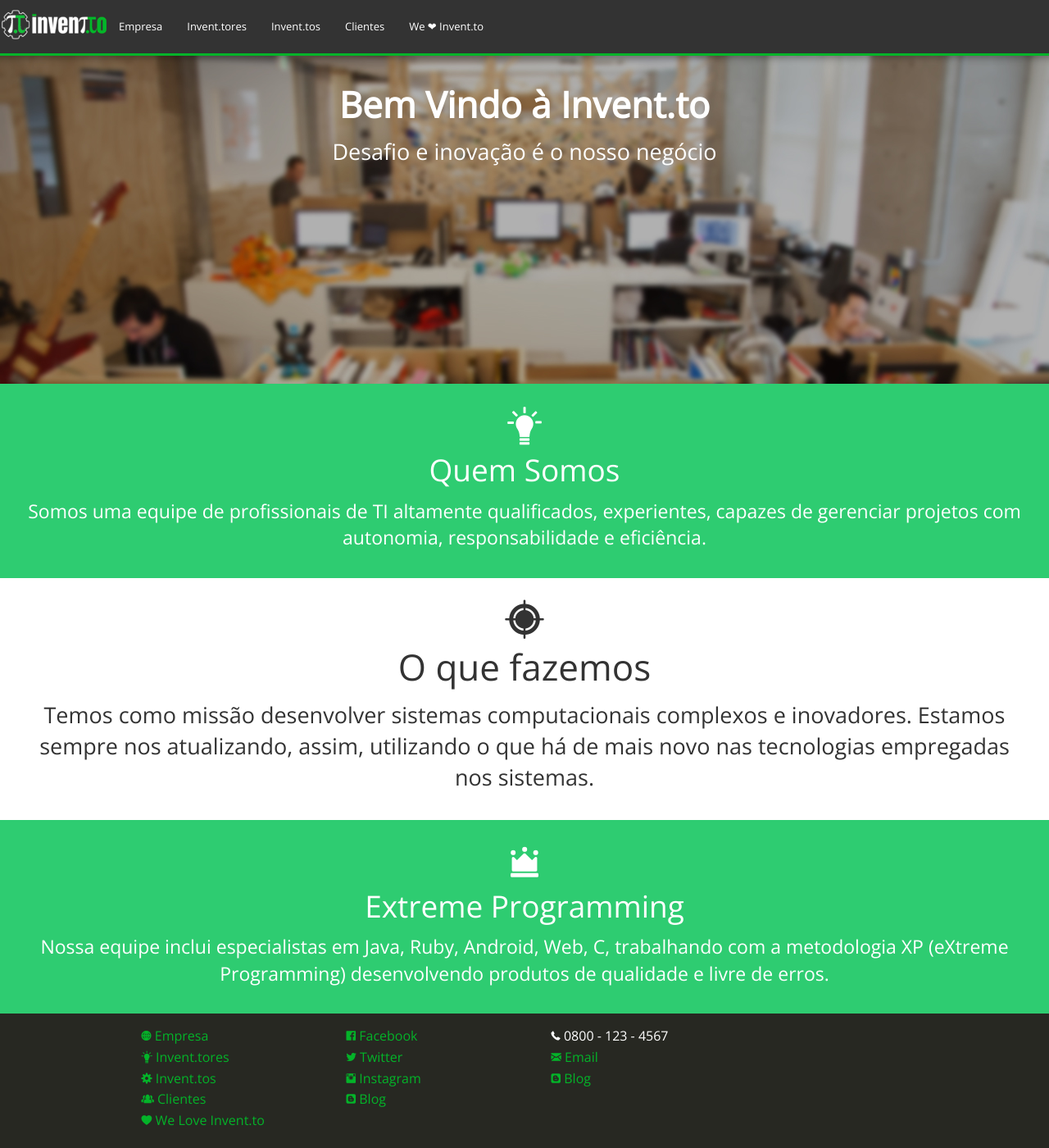
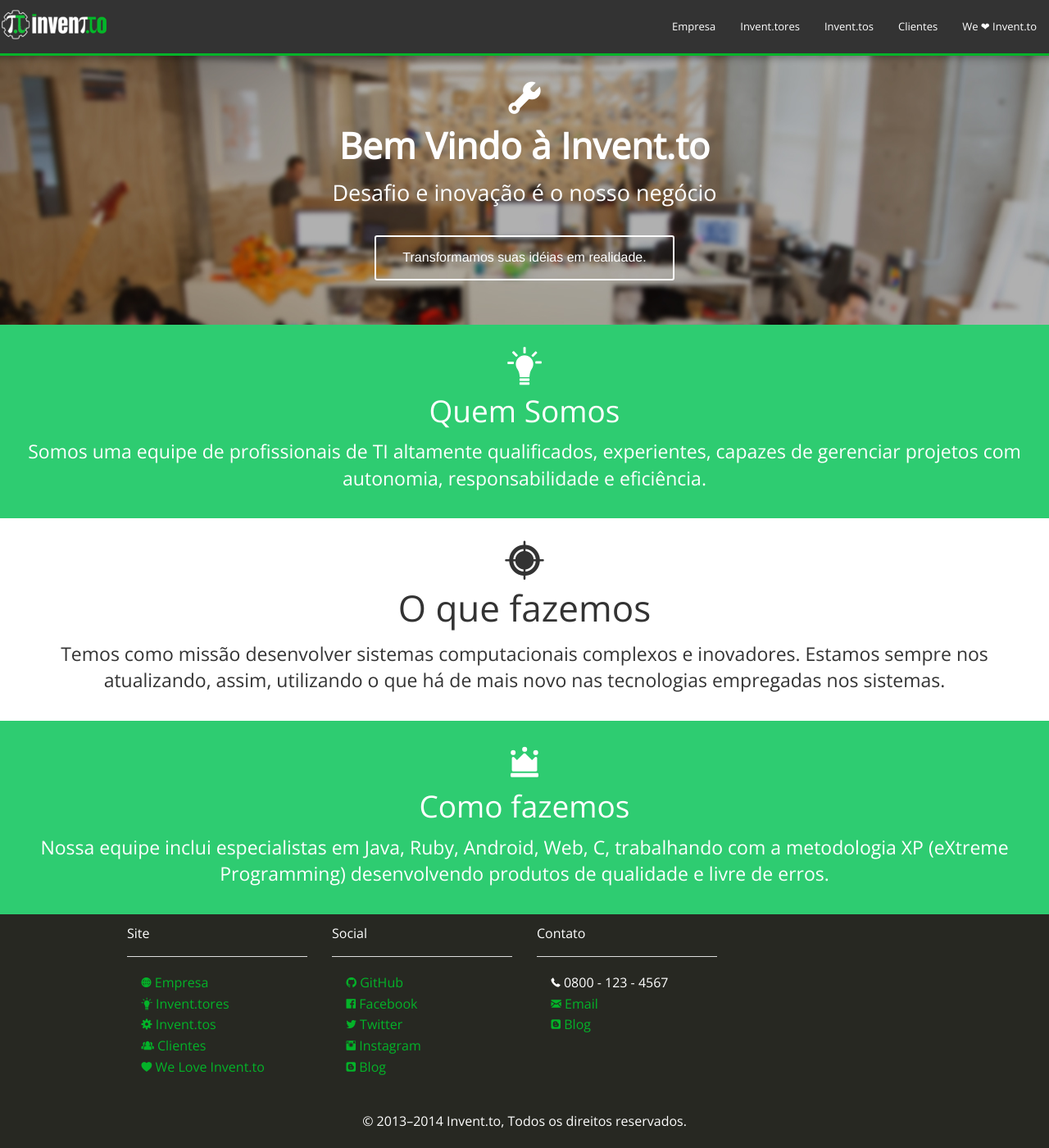
Before and after one commit to inventto/inventto_site, a Jekyll site: the page built from index.html, in a window 1280 px wide and 1400 px high. Shown: the whole window at 82% size. Built offline with Jekyll 4.4.1, drawn with Linux system fonts in a browser that asks for light colours.

Commit message:
Organizado Header, conteúdos internos e arrumando div de apresentação it closes #1 1,2h

```diff
--- a/_includes/footer.html
+++ b/_includes/footer.html
@@ -1,6 +1,8 @@
     <footer class="footer-bottom">
           <div class="row">
             <div class="large-3 columns">
+              Site
+              <hr>
               <ul class="home-social ">
                   <li><a href="/empresa" class="fi-web"> Empresa </a></li>
                   <li><a href="/inventtores" class="fi-lightbulb"> Invent.tores </a></li>
@@ -12,7 +14,10 @@
 
 
             <div class="large-3 columns">
+              Social
+              <hr>
               <ul class="home-social ">
+                   <li><a href="https://github.com/inventto/" class="fi-social-github"> GitHub </a></li>
                   <li><a href="https://www.facebook.com/sistemaacademias" class="facebook fi-social-facebook"> Facebook </a></li>
                   <li><a href="https://twitter.com/Invent_to" class="fi-social-twitter"> Twitter</a></li>
                   <li><a href="http://instagram.com/inventtores" class="fi-social-instagram"> Instagram </a></li>
@@ -21,6 +26,8 @@
              </div>
 
               <div class="large-3 columns">
+              Contato
+              <hr>
               <ul class="home-social ">
 
                   <li><span class="fi-telephone"> 0800 - 123 - 4567</span></a></li>
--- a/_includes/header.html
+++ b/_includes/header.html
@@ -8,20 +8,20 @@
               <li class="toggle-topbar"><a href="#"><span>Menu</span></a></li>
             </ul>
             <section class="top-bar-section">
-              <ul class="left">
-                <li><a href="/conheca">Empresa</a></li>
+              <ul class="right">
+                <li><a href="">We ❤ Invent.to</a></li>
               </ul>
-              <ul class="left">
+              <ul class="right">
+                <li><a href="/duvidas">Clientes</a></li>
+              </ul>
+               <ul class="right">
+                <li><a href="/adquira">Invent.tos</a></li>
+              </ul>
+               <ul class="right">
                 <li><a href="/funcionalidades">Invent.tores</a></li>
               </ul>
-              <ul class="left">
-                <li><a href="/adquira">Invent.tos</a></li>
-              </ul>
-              <ul class="left">
-                <li><a href="/duvidas">Clientes</a></li>
-              </ul>
-              <ul class="left">
-                <li><a href="">We ❤ Invent.to</a></li>
+              <ul class="right">
+                <li><a href="/conheca">Empresa</a></li>
               </ul>
 
             </section>
--- a/css/application.css
+++ b/css/application.css
@@ -43,12 +43,11 @@
 }
 #home_inventto{
 	width: 100%;
-	height: 400px;
 	background: url("../img/1.jpg");
 	background-repeat: no-repeat;
 	background-size: cover;
 }
-.home_what >h1, .home_what > h3{
+.home_what >h1, .home_what > h4{
 	color:#333333;
 }
 #welcome{
@@ -64,3 +63,22 @@
 	line-height: 50px;
 
 }
+.buttonDream{
+	margin-top: 25px;
+	border:2px solid white;
+	background: transparent;
+	border-radius: 3px;
+}
+.buttonDream:hover{
+	  background-color: #2ECC71;
+    -webkit-transition: background-color 500ms linear;
+    -moz-transition: background-color 500ms linear;
+    -o-transition: background-color 500ms linear;
+    -ms-transition: background-color 500ms linear;
+    transition: background-color 500ms linear;
+
+}
+.homeIcon{
+	width: 100%;
+	text-align: center;
+}
--- a/index.html
+++ b/index.html
@@ -3,9 +3,14 @@
 ---
 
 <div id="home_inventto">
+	<span class="fi-wrench large" style="color:#ffffff;"></span>
 	<h1 id="welcome">Bem Vindo à Invent.to</h1>
 	<h3>Desafio e inovação é o nosso negócio<h3>
+
+	<button class="buttonDream">Transformamos suas idéias em realidade.</button>
+	<br>
 </div>
+
 <div class="home_who">
 	<span class="fi-lightbulb large"></span>
     <h2>Quem Somos</h2>
@@ -15,12 +20,12 @@
 <div class="home_what">
 	<span class="fi-target-two large" style="color:#333333;"></span>
     <h1>O que fazemos</h1>
-    <h3>Temos como missão desenvolver sistemas computacionais complexos e inovadores.
-Estamos sempre nos atualizando, assim, utilizando o que há de mais novo nas tecnologias empregadas nos sistemas.</h3>
+    <h4>Temos como missão desenvolver sistemas computacionais complexos e inovadores.
+Estamos sempre nos atualizando, assim, utilizando o que há de mais novo nas tecnologias empregadas nos sistemas.</h4>
 </div>
 <div class="home_who">
 	<span class="fi-crown large"></span>
-    <h2>Extreme Programming</h2>
+    <h2>Como fazemos</h2>
 
     <h4>Nossa equipe inclui especialistas em Java, Ruby, Android, Web, C, trabalhando com a metodologia XP (eXtreme Programming) desenvolvendo produtos de qualidade e livre de erros.</h4>
 </div>
```
